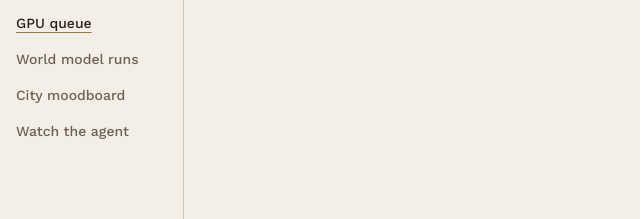
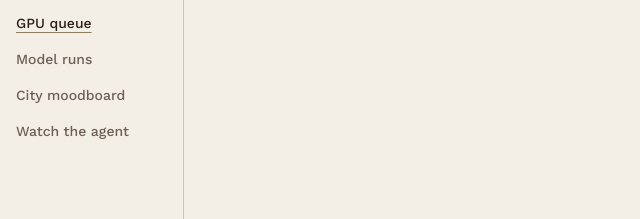
Before and after one commit to jaycewalzer1/kokopelli, a plain HTML site: page life/static/queue.html in a window 1280 px wide. Shown: the part 169-388 px from the top of the page, 0-640 px from the left. Drawn offline with nearby package versions, Linux system fonts and the light colour scheme; no server answers.

```diff
--- a/life/static/queue.html
+++ b/life/static/queue.html
@@ -16,7 +16,7 @@
   <a href="/training">Homeostatic training</a>
   <a href="/architecture">System architecture</a>
   <a href="/queue" aria-current="page">GPU queue</a>
-  <a href="/worlds">World model runs</a>
+  <a href="/worlds">Model runs</a>
   <a href="/moodboard">City moodboard</a>
   <a href="/city-live">Watch the agent</a>
 </nav>
```
